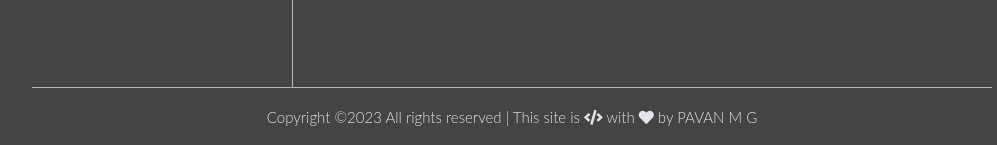
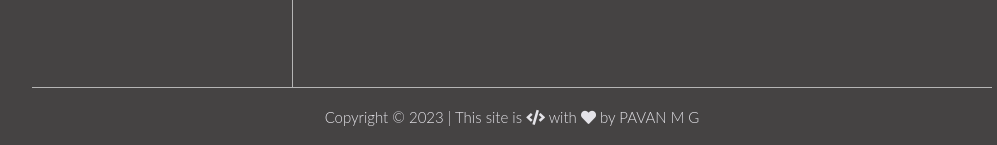
Before and after one commit to pavan-mg/pavan-mg.github.io, a Jekyll site: the page built from index.html, in a window 1280 px wide. Shown: the part 1502-1647 px from the top of the page, without its empty margins (128-1125 px from the left). Built offline with Jekyll 4.4.1, drawn with Linux system fonts in a browser that asks for light colours.

Commit message:
Update default.html

```diff
--- a/_layouts/default.html
+++ b/_layouts/default.html
@@ -148,7 +148,7 @@
     </div>
     <!-- FOOTER -->
     <div id="footer">
-      <p class="footer_name">Copyright ©2023 All rights reserved | This site is
+      <p class="footer_name">Copyright © 2023 | This site is
         <i class="fas fa-code"></i> with <i class="fas fa-heart"></i> by
         <a class="footer_name" href="https://github.com/pavan-mg/pavan-mg.github.io" target="_blank"> PAVAN M G</a>
       </p>
```
